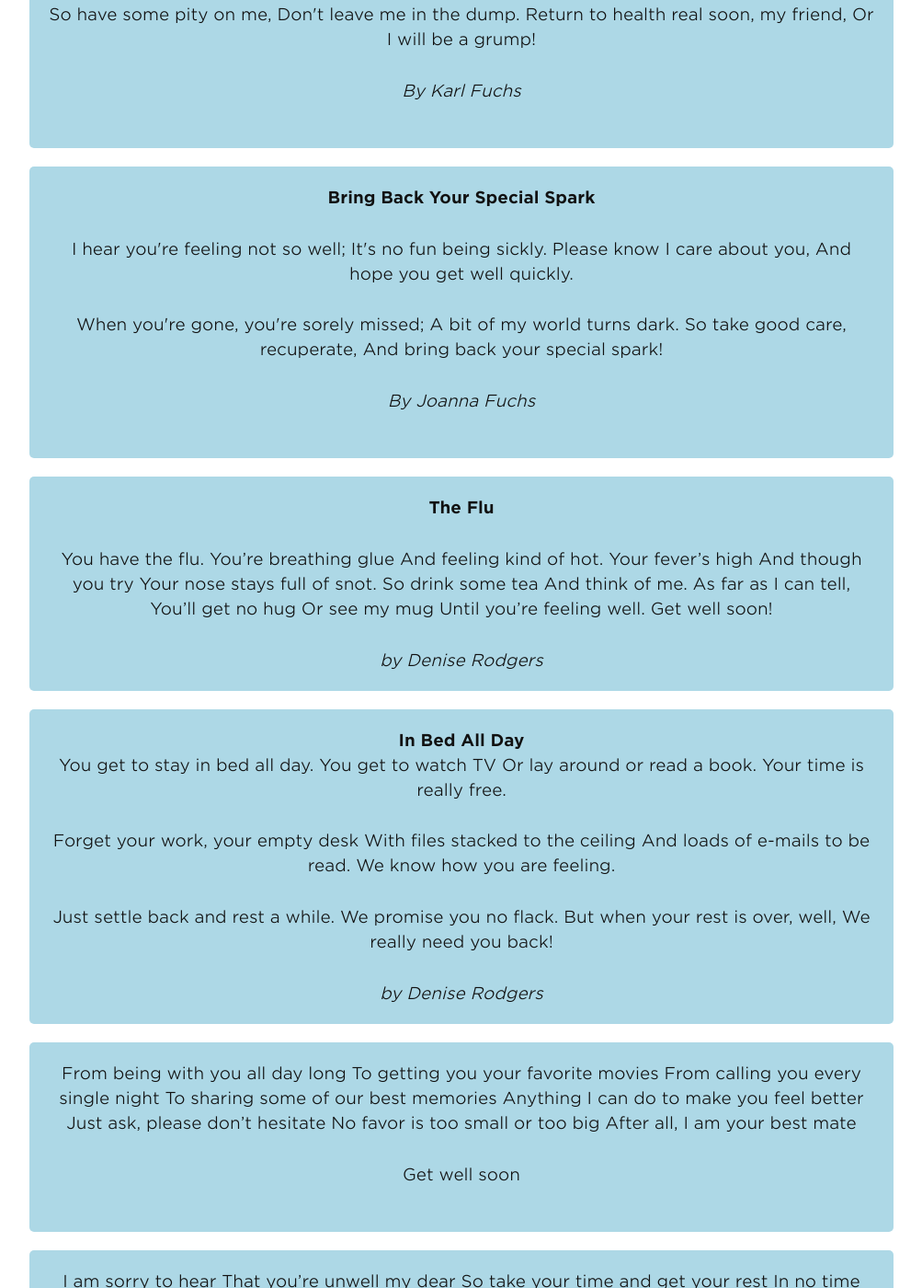
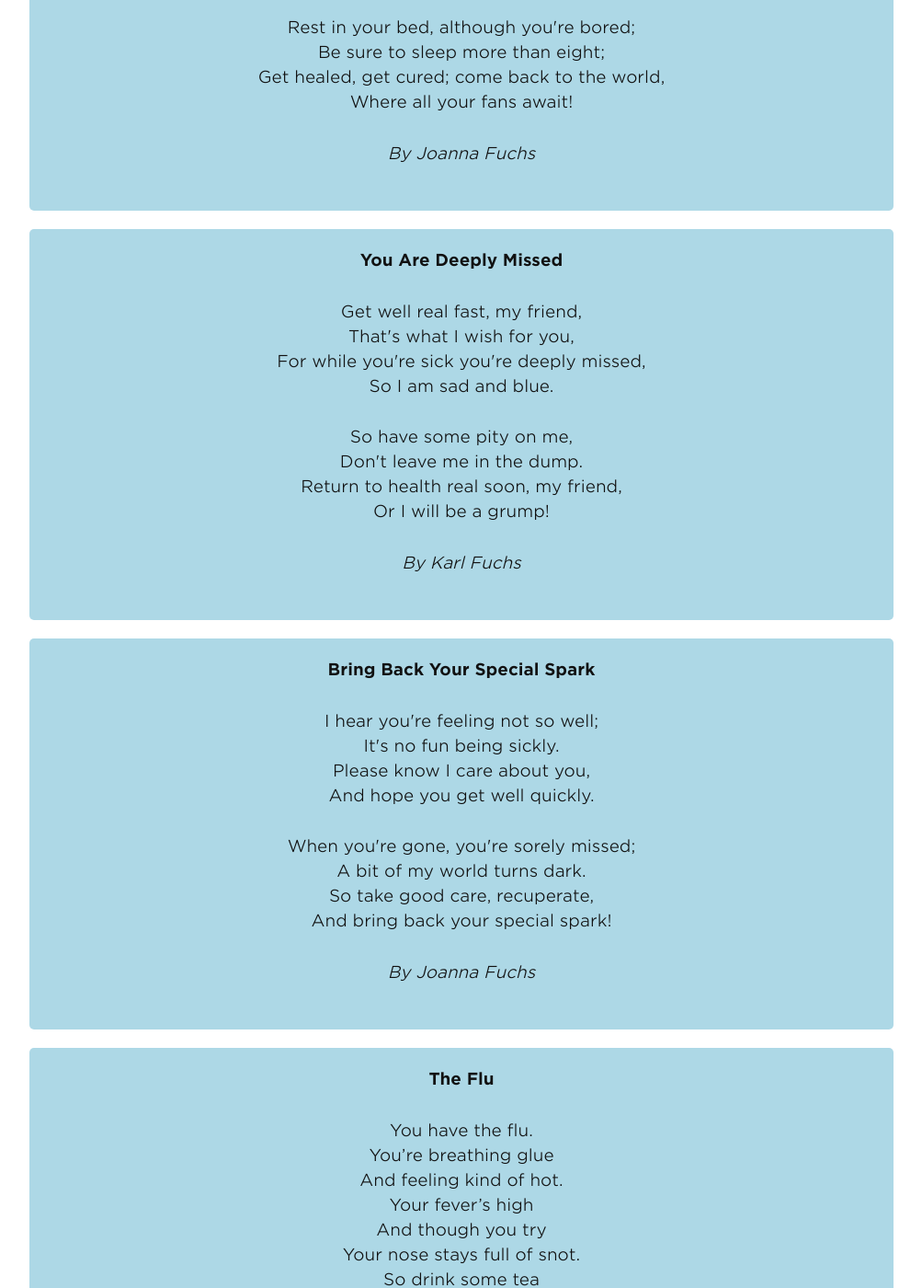
Before and after one commit to andyml123/andyml123.github.io, a Jekyll site: the page built from get-well-poems.md, in a window 1280 px wide and 1400 px high, scrolled down 2471 px. Shown: the whole window at 92% size, without its empty margins (138-1141 px from the left). Built offline with Jekyll 4.4.1, drawn with Linux system fonts in a browser that asks for light colours; some of the changed text lies outside the part shown.

Commit message:
Update get-well-poems.md

```diff
--- a/get-well-poems.md
+++ b/get-well-poems.md
@@ -35,19 +35,19 @@ Get Well Soon!</p>
 
 <p><strong>Magic Wand</strong></p>
 
-<p>I wish I had a magic wand
-To make it go away;
-I'd wave my scepter over you
+<p>I wish I had a magic wand<br>
+To make it go away;<br>
+I'd wave my scepter over you<br>
 Until you were okay.</p>
 
-<p>I'd think good thoughts; I'd send you love;
-I'd transmit healing vibes;
-My wand and I would surely beat
+<p>I'd think good thoughts; I'd send you love;<br>
+I'd transmit healing vibes;<br>
+My wand and I would surely beat<br>
 Whatever the doc prescribes.</p>
 
 <p>But there is no magic scepter, so
-I cannot cast a spell;
-Just know you're often in my thoughts,
+I cannot cast a spell;<br>
+Just know you're often in my thoughts,<br>
 And I hope you'll soon be well!</p>
 
 <i>By Joanna Fuchs</i>
@@ -70,14 +70,14 @@ And keep improving, day by day </p>
 
 <p><strong>Bad Bug</strong></p>
 
-<p>Has a bad bug gotten hold of you,
-Making you feel queasy?
-You're energy's low, you're indisposed,
+<p>Has a bad bug gotten hold of you,<br>
+Making you feel queasy?<br>
+You're energy's low, you're indisposed,<br>
 Being sick's not easy!</p>
 
-<p>Just take this opportunity
-To recuperate and rest,
-And then when you return to us
+<p>Just take this opportunity<br>
+To recuperate and rest,<br>
+And then when you return to us<br>
 You'll be your very best!</p>
 
 <p><i>By Joanna Fuchs</i></p>
@@ -86,9 +86,9 @@ You'll be your very best!</p>
 
 <div class="poems">
 
-<p>This little card is sent to say...
-I hope you feel better day by day
-So pop those pills and swig that tonic
+<p>This little card is sent to say...<br>
+I hope you feel better day by day<br>
+So pop those pills and swig that tonic<br>
 and I am sure you soon will be supersonic</p>
 
 <p><i>Margmax </i></p>
@@ -99,14 +99,14 @@ and I am sure you soon will be supersonic</p>
 
 <p><strong>My Ailing Friend</strong></p>
 
-<p>Get well, get well, my ailing friend,
-Whatever it is you've got;
-I'm sad and blue, thinking of you,
+<p>Get well, get well, my ailing friend,<br>
+Whatever it is you've got;<br>
+I'm sad and blue, thinking of you,<br>
 And missing you a lot!</p>
 
-<p>Rest in your bed, although you're bored;
-Be sure to sleep more than eight;
-Get healed, get cured; come back to the world,
+<p>Rest in your bed, although you're bored;<br>
+Be sure to sleep more than eight;<br>
+Get healed, get cured; come back to the world,<br>
 Where all your fans await!</p>
 
 <p><i>By Joanna Fuchs</i></p>
@@ -117,14 +117,14 @@ Where all your fans await!</p>
 
 <p><strong>You Are Deeply Missed</strong></p>
 
-<p>Get well real fast, my friend,
-That's what I wish for you,
-For while you're sick you're deeply missed,
+<p>Get well real fast, my friend,<br>
+That's what I wish for you,<br>
+For while you're sick you're deeply missed,<br>
 So I am sad and blue.</p>
 
-<p>So have some pity on me,
-Don't leave me in the dump.
-Return to health real soon, my friend,
+<p>So have some pity on me,<br>
+Don't leave me in the dump.<br>
+Return to health real soon, my friend,<br>
 Or I will be a grump!</p>
 
 <p><i>By Karl Fuchs</i></p>
@@ -135,14 +135,14 @@ Or I will be a grump!</p>
 
 <p><strong>Bring Back Your Special Spark</strong></p>
 
-<p>I hear you're feeling not so well;
-It's no fun being sickly.
-Please know I care about you,
+<p>I hear you're feeling not so well;<br>
+It's no fun being sickly.<br>
+Please know I care about you,<br>
 And hope you get well quickly.</p>
 
-<p>When you're gone, you're sorely missed;
-A bit of my world turns dark.
-So take good care, recuperate,
+<p>When you're gone, you're sorely missed;<br>
+A bit of my world turns dark.<br>
+So take good care, recuperate,<br>
 And bring back your special spark!</p>
 
 <p><i>By Joanna Fuchs</i></p>
@@ -153,18 +153,18 @@ And bring back your special spark!</p>
 
 <p><strong>The Flu</strong></p>
 
-<p>You have the flu.
-You’re breathing glue
-And feeling kind of hot.
-Your fever’s high
-And though you try
-Your nose stays full of snot.
-So drink some tea
-And think of me.
-As far as I can tell,
-You’ll get no hug
-Or see my mug
-Until you’re feeling well.
+<p>You have the flu.<br>
+You’re breathing glue<br>
+And feeling kind of hot.<br>
+Your fever’s high<br>
+And though you try<br>
+Your nose stays full of snot.<br>
+So drink some tea<br>
+And think of me.<br>
+As far as I can tell,<br>
+You’ll get no hug<br>
+Or see my mug<br>
+Until you’re feeling well.<br>
 Get well soon!</p>
 
 <i>by Denise Rodgers</i>
@@ -175,19 +175,19 @@ Get well soon!</p>
 
 <strong>In Bed All Day</strong>
 
-<p>You get to stay in bed all day.
-You get to watch TV
-Or lay around or read a book.
+<p>You get to stay in bed all day.<br>
+You get to watch TV<br>
+Or lay around or read a book.<br>
 Your time is really free.</p>
 
-<p>Forget your work, your empty desk
-With files stacked to the ceiling
-And loads of e-mails to be read.
+<p>Forget your work, your empty desk<br>
+With files stacked to the ceiling<br>
+And loads of e-mails to be read.<br>
 We know how you are feeling.</p>
 
-<p>Just settle back and rest a while.
-We promise you no flack.
-But when your rest is over, well,
+<p>Just settle back and rest a while.<br>
+We promise you no flack.<br>
+But when your rest is over, well,<br>
 We really need you back!</p>
 
 <i>by Denise Rodgers</i>
@@ -196,13 +196,13 @@ We really need you back!</p>
 
 <div class="poems">
 
-<p>From being with you all day long
-To getting you your favorite movies
-From calling you every single night
-To sharing some of our best memories
-Anything I can do to make you feel better
-Just ask, please don’t hesitate
-No favor is too small or too big
+<p>From being with you all day long<br>
+To getting you your favorite movies<br>
+From calling you every single night<br>
+To sharing some of our best memories<br>
+Anything I can do to make you feel better<br>
+Just ask, please don’t hesitate<br>
+No favor is too small or too big<br>
 After all, I am your best mate</p>
 
 <p>Get well soon</p>
@@ -211,11 +211,11 @@ After all, I am your best mate</p>
 
 <div class="poems">
 
-<p>I am sorry to hear
-That you’re unwell my dear
-So take your time and get your rest
-In no time you’ll be back at your best
-Sleep and relax until you are well
+<p>I am sorry to hear<br>
+That you’re unwell my dear<br>
+So take your time and get your rest<br>
+In no time you’ll be back at your best<br>
+Sleep and relax until you are well<br>
 Soon we’ll be back at it
 Giving life hell</p>
 
@@ -236,12 +236,12 @@ Giving life hell</p>
 <div class="poems">
   <p><strong>Be healthy</strong></p>
 
-<p>I prayed for your speedy recovery today,
-I hope you have a healthy day,
-Soon everything will be okay,
-And you will have a good day,
-Just keep a positive frame of mind,
-Do what you feel don't stay confined,
+<p>I prayed for your speedy recovery today,<br>
+I hope you have a healthy day,<br>
+Soon everything will be okay,<br>
+And you will have a good day,<br>
+Just keep a positive frame of mind,<br>
+Do what you feel don't stay confined,<br>
 Get well soon dear!</p>
 
 </div>
@@ -249,24 +249,24 @@ Get well soon dear!</p>
 <div class="poems">
   <p><strong>I Care</strong></p>
 
-<p>I'm sending this to let you know
-I think of you each day,
-And pray for your recovery,
+<p>I'm sending this to let you know<br>
+I think of you each day,<br>
+And pray for your recovery,<br>
 Hoping soon you'll be okay.</p>
 
-<p>You're going through a lot right now;
-You're treatments can be trying;
-Remember while you do them
+<p>You're going through a lot right now;<br>
+You're treatments can be trying;<br>
+Remember while you do them<br>
 It's your problem you're defying.</p>
 
-<p>Hold on to your positive attitude,
-And when things get hard to bear,
-Know that I am here for you;
+<p>Hold on to your positive attitude,<br>
+And when things get hard to bear,<br>
+Know that I am here for you;<br>
 Remember that I care.</p>
 
-<p>And when you're well and flourishing,
-Look back and realize,
-You learned what you were made of;
+<p>And when you're well and flourishing,<br>
+Look back and realize,<br>
+You learned what you were made of;<br>
 That's a reward that satisfies!</p>
 
 <p>I believe in you; You can do it!</p>
@@ -295,12 +295,12 @@ You'll be back on top in no time,<br>
 
 <p><strong>Behind You</strong></p>
 
-<p>Soon, all this will be behind you.
-At first, you'll look back briefly,
-truly understanding what a gift health is,
-how amazing it feels to be back to "normal."
-Then you'll forget...
-and resume skipping through a life
+<p>Soon, all this will be behind you.<br>
+At first, you'll look back briefly,<br>
+truly understanding what a gift health is,<br>
+how amazing it feels to be back to "normal."<br>
+Then you'll forget...<br>
+and resume skipping through a life<br>
 filled with a kaleidoscope of blessings.</p>
 
 <p>Get well soon!</p>
@@ -313,14 +313,14 @@ filled with a kaleidoscope of blessings.</p>
 
 <p><strong>Think Good Thoughts</strong></p>
 
-<p>Being sick has a mental part,
-So use your head to cure you.
-Thinking good thoughts is the way to start,
+<p>Being sick has a mental part,<br>
+So use your head to cure you.<br>
+Thinking good thoughts is the way to start,<br>
 And smiling works, I assure you.</p>
 
-<p>Keep up your spirits to cheer yourself;
-Don't let the gloomies win.
-A happy soul will get well fast,
+<p>Keep up your spirits to cheer yourself;<br>
+Don't let the gloomies win.<br>
+A happy soul will get well fast,<br>
 And right now is the time to begin.</p>
 
 <i>By Karl Fuchs</i>
@@ -345,9 +345,9 @@ And right now is the time to begin.</p>
 
 <p><strong>Get Back To Work!</strong></p>
 
-<p>Get well quick, you lazy bum,
-There's lots of work to do.
-If you stay sick, it's more work for me,
+<p>Get well quick, you lazy bum,<br>
+There's lots of work to do.<br>
+If you stay sick, it's more work for me,<br>
 And I'd rather it was for you.</p>
 
 <i>By Karl Fuchs</i>
@@ -358,9 +358,9 @@ And I'd rather it was for you.</p>
 
 <p><strong>All In Your Head</strong></p>
 
-<p>Let's go, get up, stop faking it;
-Get your sorry behind off that bed.
-Try positive thinking to get back to work.
+<p>Let's go, get up, stop faking it;<br>
+Get your sorry behind off that bed.<br>
+Try positive thinking to get back to work.<br>
 Your illness is all in your head!</p>
 
 <p>At least that's what we hope. Looking forward to your return...</p>
@@ -371,9 +371,9 @@ Your illness is all in your head!</p>
 
 <div class="poems">
 
-<p>This card, has health-giving powers
-And I've made it, just for you
-I certainly feel much better
+<p>This card, has health-giving powers <br>
+And I've made it, just for you<br>
+I certainly feel much better <br>
 And I hope that you do, too!</p>
 
 <i>Jon Bratton</i>
@@ -382,14 +382,15 @@ And I hope that you do, too!</p>
 
 <div class="poems">
 
-<p>We Hope That It's Not Serious
-We hope that it’s not serious.
-We hope you’re not delirious.
-We hope that you’re not feeling blue.
-We hope it’s not a nasty flu.
-We hope your butt’s not in a sling.
-We wish you only best of things.
-We send you all our get-well wishes
+<p><strong>We Hope That It's Not Serious</strong></p>
+
+<p>We hope that it’s not serious.<br>
+We hope you’re not delirious.<br>
+We hope that you’re not feeling blue.<br>
+We hope it’s not a nasty flu.<br>
+We hope your butt’s not in a sling.<br>
+We wish you only best of things.<br>
+We send you all our get-well wishes<br>
 Packed along with love and kishes.</p>
 
 <i>by Denise Rodgers</i>
```
